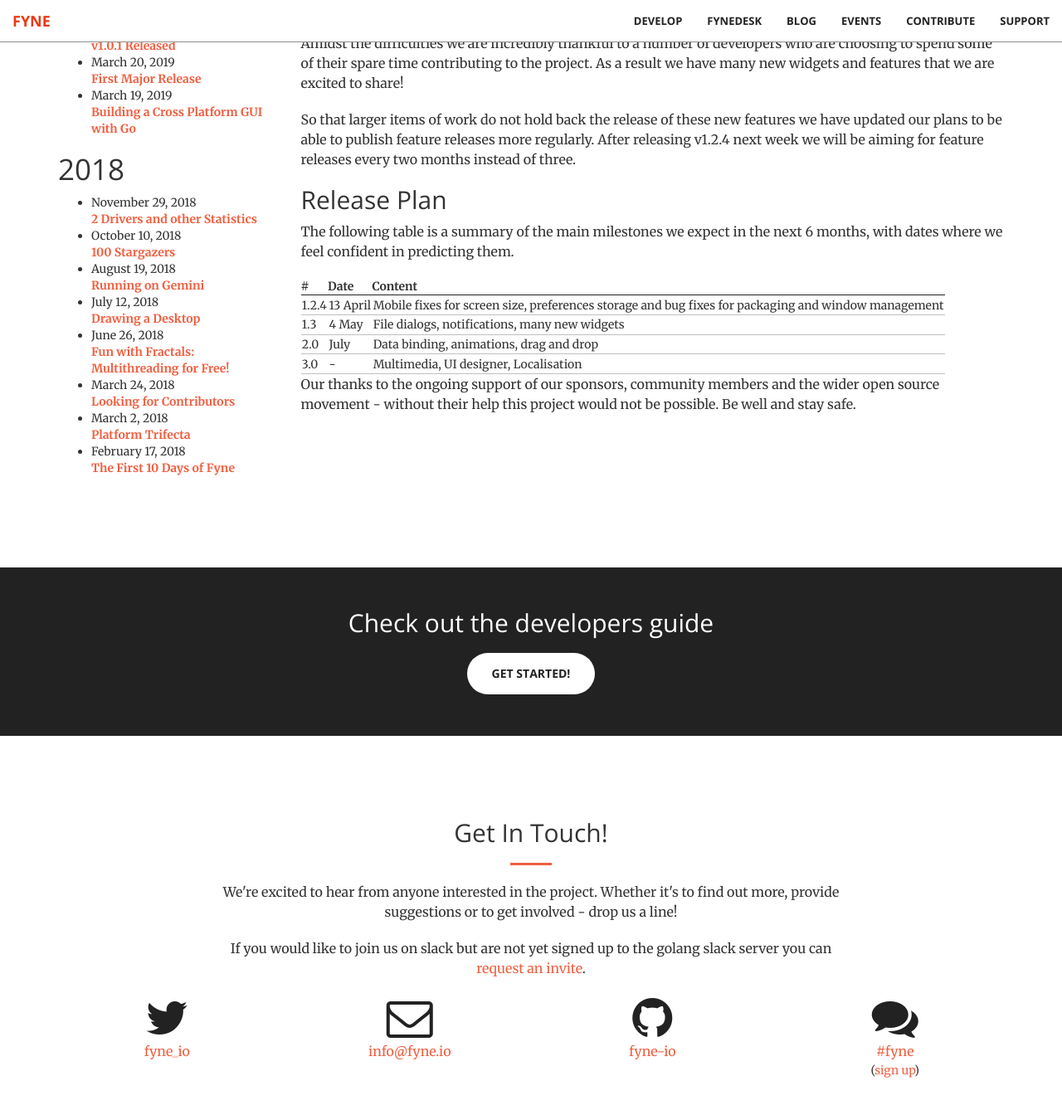
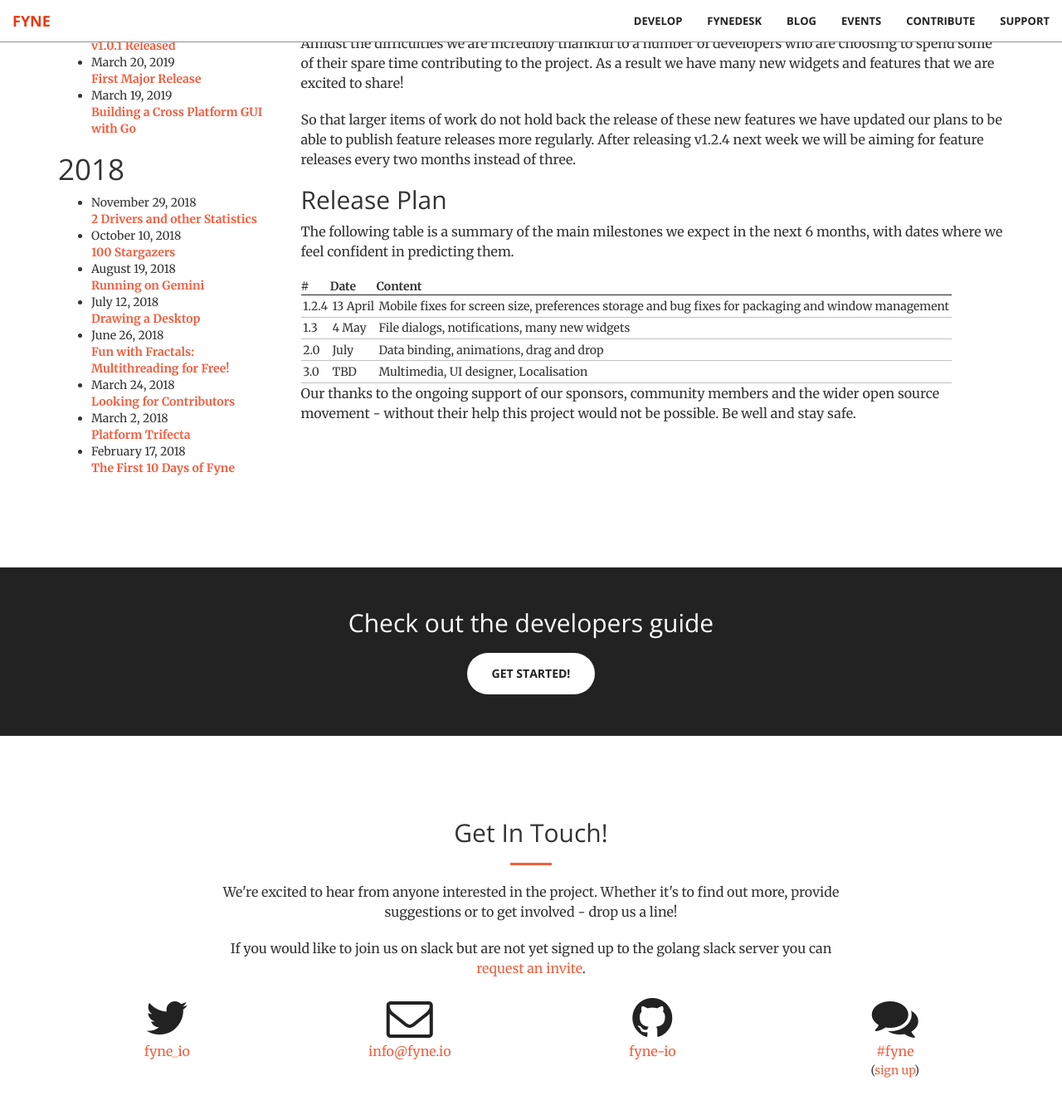
Before and after one commit to fyne-io/fyne-io.github.io, a Jekyll site: the page built from _posts/2020-04-06-updated-release-schedule.md, in a window 1280 px wide and 1400 px high, scrolled down 848 px. Shown: the top 1338 px of the window at 83% size. Built offline with Jekyll 4.4.1, drawn with Linux system fonts in a browser that asks for light colours.

Commit message:
Minor changes, should probably start code reviewing the blog

```diff
--- a/_posts/2020-04-06-updated-release-schedule.md
+++ b/_posts/2020-04-06-updated-release-schedule.md
@@ -44,7 +44,7 @@
 | 1.2.4 | 13 April | Mobile fixes for screen size, preferences storage and bug fixes for packaging and window management |
 | 1.3   | 4 May    | File dialogs, notifications, many new widgets |
 | 2.0   | July     | Data binding, animations, drag and drop |
-| 3.0   | -        | Multimedia, UI designer, Localisation |
+| 3.0   | TBD      | Multimedia, UI designer, Localisation |
 
 Our thanks to the ongoing support of our sponsors, community members and the wider
 open source movement - without their help this project would not be possible. Be well and stay safe.
--- a/css/main.scss
+++ b/css/main.scss
@@ -69,7 +69,7 @@
 
 
 table td {
-    padding: 1pt;
+    padding: 2pt;
 }
 
 .quote-block {
```
